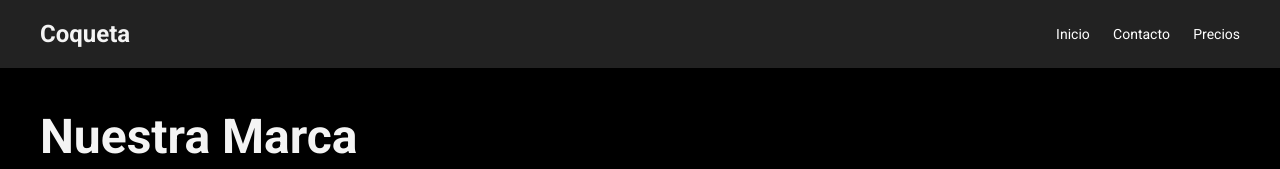
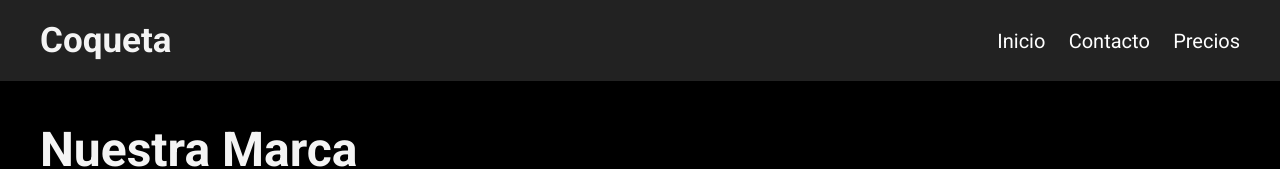
Before and after one commit to MisCoqueta/Coqueta, a plain HTML site: page index.html in a window 1280 px wide. Shown: the top 169 px of the page. Drawn offline with Linux system fonts and the light colour scheme.

Commit message:
Update styles.css

```diff
--- a/styles.css
+++ b/styles.css
@@ -22,7 +22,7 @@ header {
 }
 
 .brand-name {
-    font-size: 24px;
+    font-size: 35px;
     font-weight: bold;
 }
 
@@ -30,7 +30,7 @@ header {
 nav a {
     color: #ffffff;
     text-decoration: none;
-    font-size: 14px;
+    font-size: 20px;
     margin-left: 20px;
     padding: 5px 0;
     position: relative;
```
